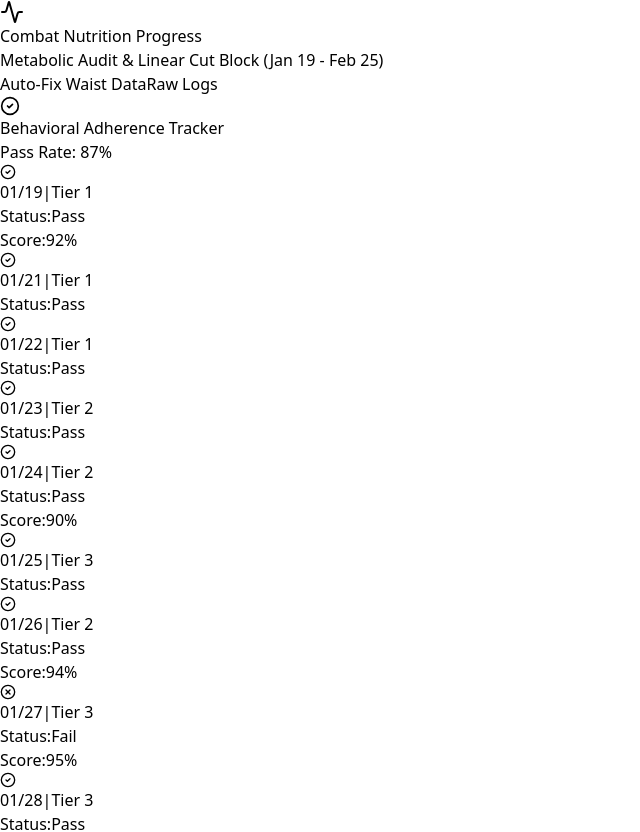
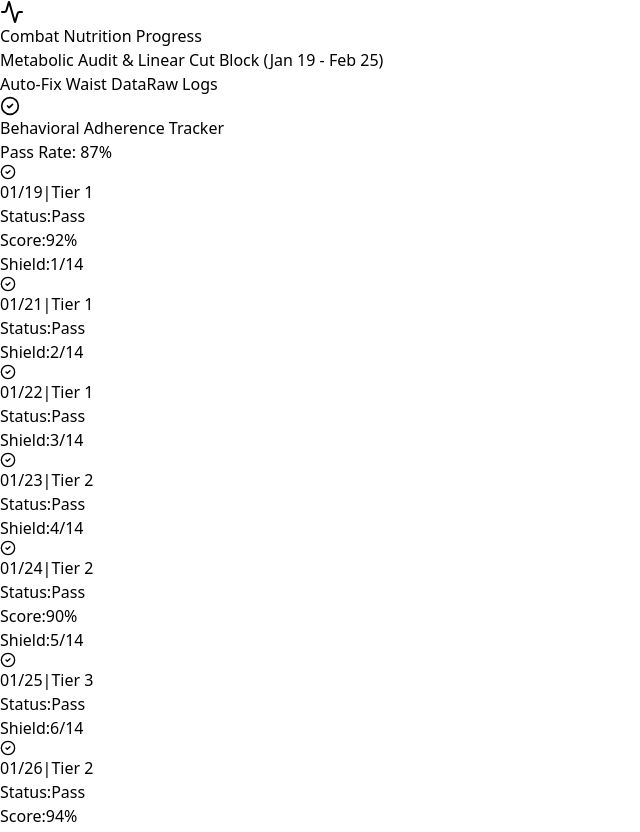
Before and after one commit to Automatic365/weight_cut_dashboard, a React (Vite) app: page / in a window 1280 px wide. Shown: the top 832 px of the page, without its empty margins (0-640 px from the left). Built offline with nearby package versions, Linux system fonts and the light colour scheme.

Commit message:
feat: Add shield level to heatmap tooltips

```diff
--- a/src/CutProgressDashboard.jsx
+++ b/src/CutProgressDashboard.jsx
@@ -203,6 +203,12 @@ export default function CutProgressDashboard() {
                         <div className="flex justify-between gap-3 text-slate-300">
                           <span>Score:</span>
                           <span className={`${day.adherenceScore < 85 ? 'text-red-400' : 'text-green-400'} font-medium`}>{day.adherenceScore}%</span>
+                        </div>
+                      )}
+                      {day.shield != null && (
+                        <div className="flex justify-between gap-3 text-slate-300">
+                          <span>Shield:</span>
+                          <span className="font-medium text-blue-300">{day.shield}/14</span>
                         </div>
                       )}
                       {day.isBossFight && (
```
